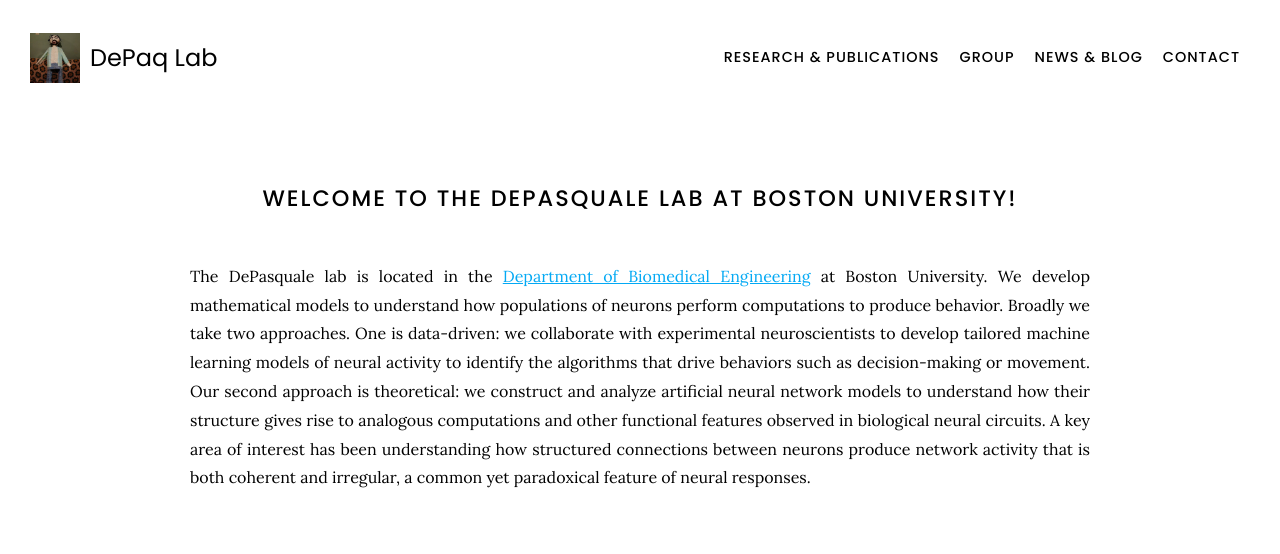
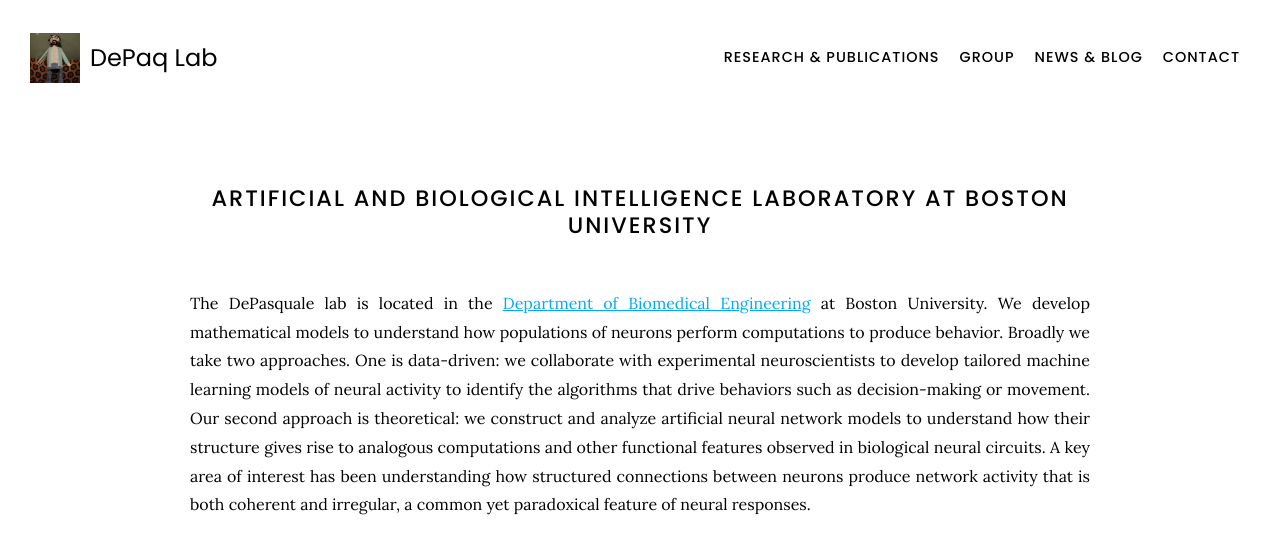
Before and after one commit to GrantMcConachie/depasquale-lab.github.io, a Jekyll site: the page built from index.md, in a window 1280 px wide. Shown: the top 554 px of the page. Built offline with Jekyll 4.4.1, drawn with Linux system fonts in a browser that asks for light colours; nearby versions of some CDN libraries.

Commit message:
Updated index

```diff
--- a/index.md
+++ b/index.md
@@ -2,6 +2,6 @@
 title: Home
 ---
 
-# Welcome to the DePasquale lab at Boston University!
+# Artificial and Biological Intelligence Laboratory at Boston University
 
 The DePasquale lab is located in the [Department of Biomedical Engineering](https://www.bu.edu/eng/academics/departments-and-divisions/biomedical-engineering/) at Boston University. We develop mathematical models to understand how populations of neurons perform computations to produce behavior. Broadly we take two approaches. One is data-driven: we collaborate with experimental neuroscientists to develop tailored machine learning models of neural activity to identify the algorithms that drive behaviors such as decision-making or movement. Our second approach is theoretical: we construct and analyze artificial neural network models to understand how their structure gives rise to analogous computations and other functional features observed in biological neural circuits. A key area of interest has been understanding how structured connections between neurons produce network activity that is both coherent and irregular, a common yet paradoxical feature of neural responses.
```
